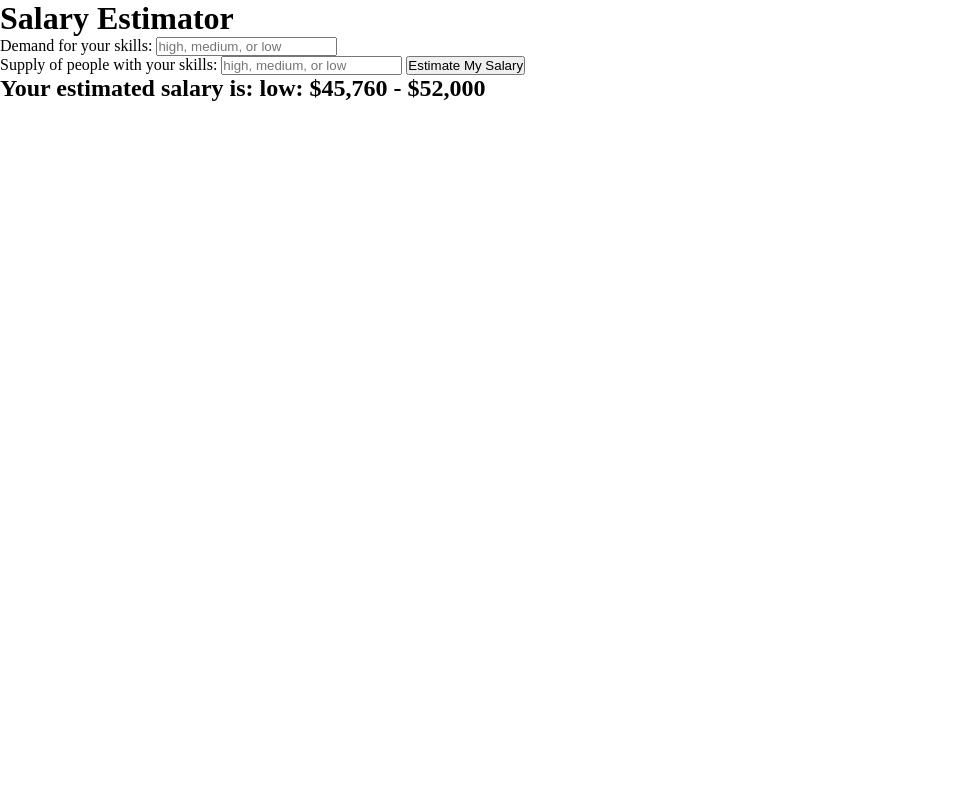
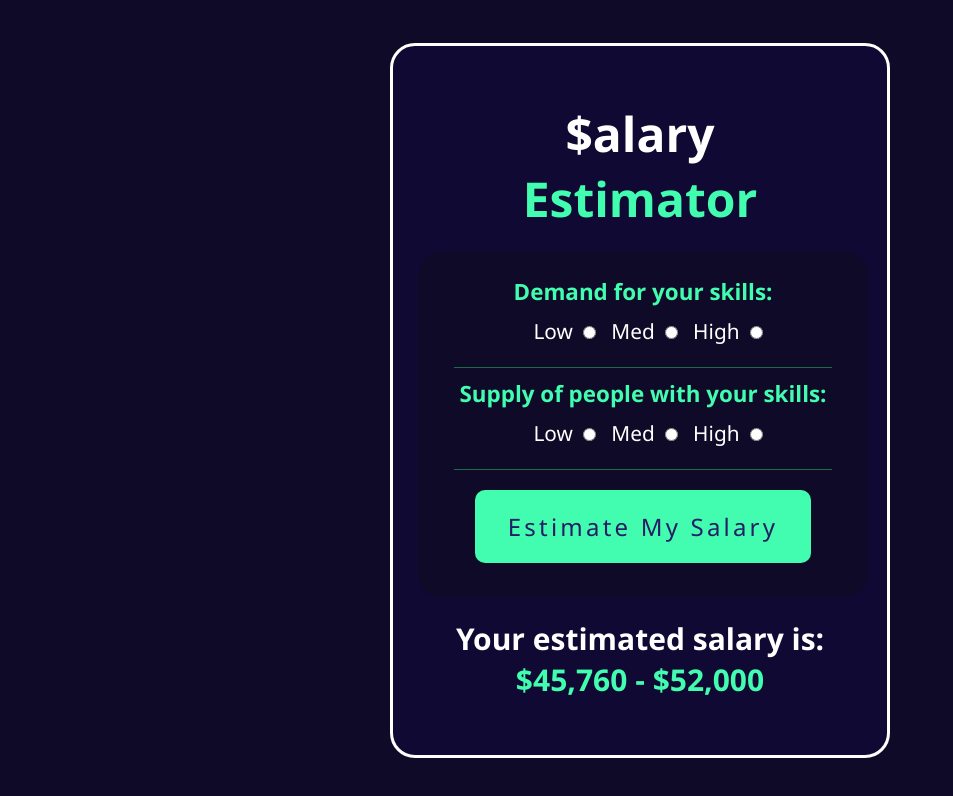
Before and after one commit to ThreeClubs/Salary-Estimator, a plain HTML site: page index.html in a window 1280 px wide. Both pictures are taken after a click on the button "Estimate My Salary". Shown: the whole page, without its empty margins (0-953 px from the left). Drawn offline with Linux system fonts and the light colour scheme.

Commit message:
Init Commit

```diff
--- a/index.html
+++ b/index.html
@@ -4,18 +4,45 @@
     <meta charset="UTF-8" />
     <meta http-equiv="X-UA-Compatible" content="IE=edge" />
     <meta name="viewport" content="width=device-width, initial-scale=1.0" />
-    <title>Salary App</title>
+    <title>$alary Estimator</title>
     <link rel="stylesheet" href="styles.css" />
     <script defer src="salaryapp.js"></script>
   </head>
   <body>
-    <h1>Salary Estimator</h1>
-      <label for="">Demand for your skills: </label
-      ><input type="text" placeholder="high, medium, or low" id="demand" />
-      <br />
-      <label for="">Supply of people with your skills: </label
-      ><input type="text" placeholder="high, medium, or low" id="supply" />
-      <button id="button">Estimate My Salary</button>
-    <h2>Your estimated salary is: <em id="resultDisplay">0</em></h2>
+    <div class="bodybox">
+      <header>
+        <h1>$alary <em>Estimator</em></h1>
+      </header>
+      <main class="formbox">
+        <label for="" class="input-hd">Demand for your skills: </label>
+        <div class="radioDisplay">
+          <label for="">Low</label
+          ><input type="radio" value="Low" name="demand" />
+          <label for="">Med</label
+          ><input type="radio" value="Medium" name="demand" />
+          <label for="">High</label
+          ><input type="radio" value="High" name="demand" />
+        </div>
+        <br />
+        <div class="breakline"></div>
+        <label for="" class="input-hd"
+          >Supply of people with your skills:
+        </label>
+        <div class="radioDisplay">
+          <label for="">Low</label
+          ><input type="radio" value="Low" name="supply" />
+          <label for="">Med</label
+          ><input type="radio" value="Medium" name="supply" />
+          <label for="">High</label
+          ><input type="radio" value="High" name="supply" />
+        </div>
+        <br />
+        <div class="breakline"></div>
+        <button id="button">Estimate My Salary</button>
+      </main>
+      <footer>
+        <h2>Your estimated salary is: <br /><em id="resultDisplay">0</em></h2>
+      </footer>
+    </div>
   </body>
 </html>
--- a/salaryapp.js
+++ b/salaryapp.js
@@ -1,37 +1,56 @@
 const incomes = [
-  "low: $45,760 - $52,000",
-  "low-medium: $52,001 - $62,400",
-  "medium: $62,401 - $83,200",
-  "medium-high: $83,201 - $124,800",
-  "high: 124,800+",
-];
+  "$45,760 - $52,000",
+  "$52,001 - $62,400",
+  "$62,401 - $83,200",
+  "$83,201 - $124,800",
+  "124,800+ Are you in tech?",
+]
 
-const button = document.getElementById("button");
-button.addEventListener("click", salaryModel);
+
+let resultDisplay = document.getElementById("resultDisplay");
+  let demand = 0;
+  let supply = 0;
 
 function salaryModel() {
-  let resultDisplay = document.getElementById("resultDisplay");
-  let demand = document.getElementById("demand").value;
-  let supply = document.getElementById("supply").value;
-  if (demand === "high" && supply === "low") {
+  let fetchDemand = document.getElementsByName("demand");
+
+
+  for (i = 0; i < fetchDemand.length; i++) {
+    if (fetchDemand[i].checked) {
+     demand = fetchDemand[i].value;
+    }
+  }
+
+  let fetchSupply = document.getElementsByName("supply");
+
+  for (i = 0; i < fetchSupply.length; i++) {
+    if (fetchSupply[i].checked) {
+      supply = fetchSupply[i].value;
+    }
+  }
+
+  if (demand === "High" && supply === "Low") {
     resultDisplay.textContent = incomes[4];
   } else if (
-    (demand === "high" && supply === "medium") ||
-    (demand === "medium" && supply === "low")
+    (demand === "High" && supply === "Medium") ||
+    (demand === "Medium" && supply === "Low")
   ) {
     resultDisplay.textContent = incomes[3];
   } else if (
-    (demand === "medium" && supply === "medium") ||
-    (demand === "high" && supply === "high") ||
-    (demand === "low" && supply === "low")
+    (demand === "Medium" && supply === "Medium") ||
+    (demand === "High" && supply === "High") ||
+    (demand === "Low" && supply === "Low")
   ) {
     resultDisplay.textContent = incomes[2];
   } else if (
-    (demand === "medium" && supply === "high") ||
-    (demand === "low" && supply === "medium")
+    (demand === "Medium" && supply === "High") ||
+    (demand ==="Low" && supply === "mMdium")
   ) {
     resultDisplay.textContent = incomes[1];
   } else  {
     resultDisplay.textContent = incomes[0];
   }
 }
+
+const button = document.getElementById("button");
+button.addEventListener("click", salaryModel);
--- a/styles.css
+++ b/styles.css
@@ -2,8 +2,107 @@
     margin:0;
     padding: 0;
     box-sizing: border-box;
+    font-family: 'Segoe UI', Tahoma, Geneva, Verdana, sans-serif;
 }
 
 em {
     font-style: normal;
+    color:rgb(66, 253, 175);
 }
+
+body {
+    background-color: rgb(14, 10, 39);
+    height: 100vh;
+    display: flex;
+    justify-content: center;
+    align-items: center;
+}
+
+.bodybox {
+    display: flex;
+    flex-direction: column;
+    justify-content: center;
+    min-width: 400px;
+    max-width: 500px;
+    align-items: center;
+    background-color: rgb(15, 9, 51);
+    border: none;
+    border-radius: 25px;
+    margin: 0 auto;
+    padding: 25px;
+    border: solid 3px #ffffff;
+}
+
+.formbox {
+    margin: 0 auto;
+    width: 450px;
+    padding: 15px;
+    display: flex;
+    flex-direction: column;
+    background-color:  rgb(14, 10, 39);
+    border-radius: 25px;
+    border: none;
+    text-align: center;
+}
+
+label, input, button {
+    padding: 10px;
+}
+
+.input-hd {
+    font-weight: 700;
+    color: rgb(66, 253, 175);
+    font-size: 1.4rem;
+
+}
+
+button {
+    margin: 20px auto;
+    border-radius: 10px;
+    border: none;
+    background-color: rgb(66, 253, 175);
+    font-size: 1.5rem;
+    color:rgb(38, 29, 100);
+    letter-spacing: 0.2rem;
+    padding: 20px 0;
+    width: 80%
+}
+
+button:hover {
+    background-color: rgb(128, 253, 201);
+}
+
+header, footer {
+    text-align: center;
+    padding: 10px;
+    width: 400px;
+    margin: 10px;
+    color: #ffffff;
+}
+
+header {
+    margin-top: 20px;
+    font-size: 1.5rem;
+}
+
+footer {
+    font-size: 1.25rem;
+    margin-bottom: 20px;
+}
+
+.radioDisplay {
+    font-size: 1.3rem;
+   margin: 0 auto;
+   accent-color: rgb(66, 253, 175);
+}
+
+label {
+   color: #ffffff
+}
+
+.breakline {
+    margin: 0 auto;
+    width: 90%;
+    height: 1px;
+    background-color: rgb(23, 109, 73);
+}
```
